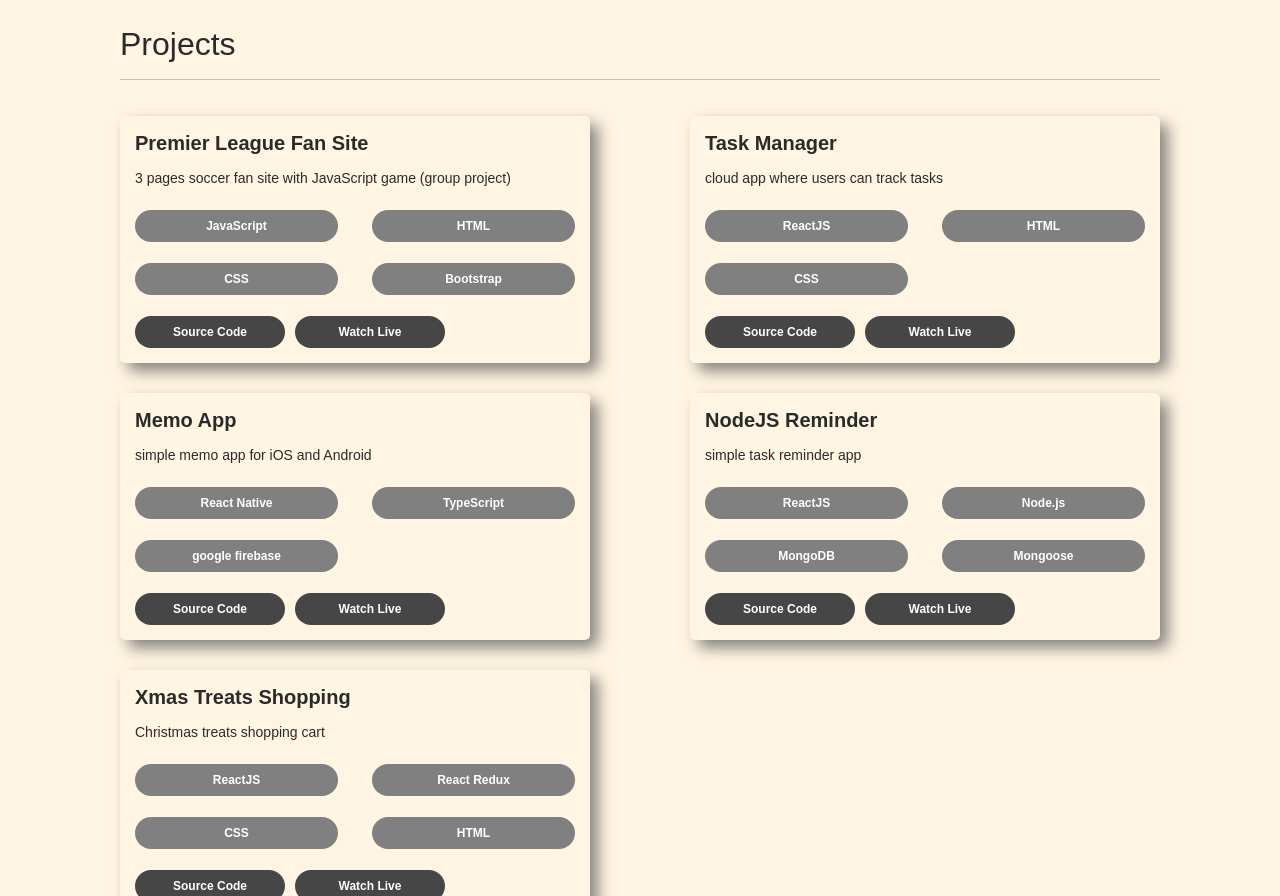
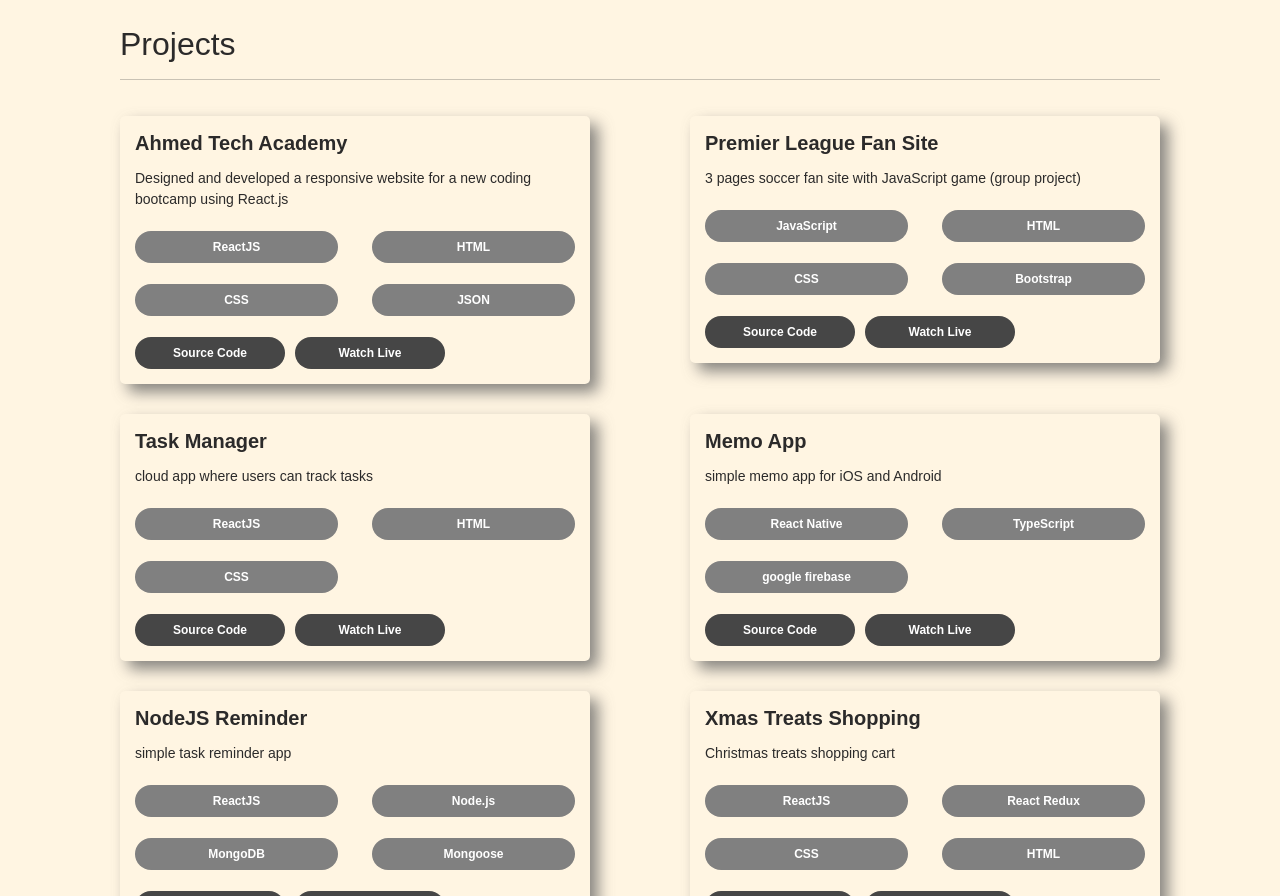
Before and after one commit to NatskiNa/nnakano-portfolio, a React (Create React App) app: page / in a window 1280 px wide. Shown: the part 1040-1936 px from the top of the page. Built offline with nearby package versions, Linux system fonts and the light colour scheme.

Commit message:
added ATA in project

```diff
--- a/src/components/pages/Projects.js
+++ b/src/components/pages/Projects.js
@@ -4,6 +4,27 @@ import './styles/Projects.css';
 
 const Projects = () => {
   const data = [
+    {
+      name: 'Ahmed Tech Academy',
+      description:
+        'Designed and developed a responsive website for a new coding bootcamp using React.js',
+      projectLink: 'https://www.ahmedtechacademy.com/',
+      liveLink: 'https://www.ahmedtechacademy.com/',
+      techUsed: [
+        {
+          techName: 'ReactJS',
+        },
+        {
+          techName: 'HTML',
+        },
+        {
+          techName: 'CSS',
+        },
+        {
+          techName: 'JSON',
+        },
+      ],
+    },
     {
       name: 'Premier League Fan Site',
       description:
```
